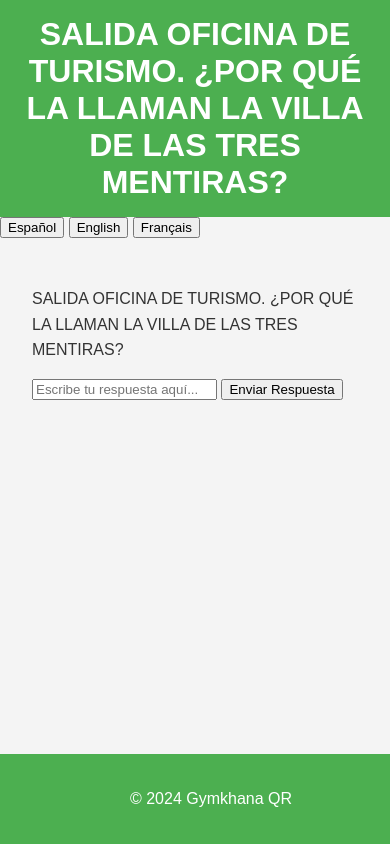
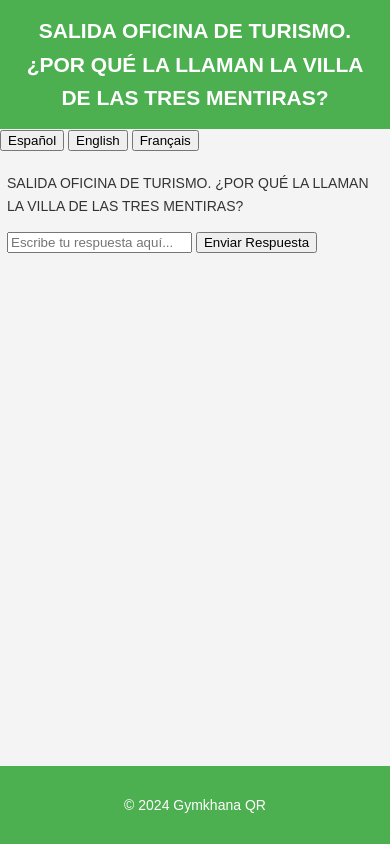
Before and after one commit to Mrbid67/GymkhanaQR, a plain HTML site: page prueba1.html in a window 390 px wide. Drawn offline with Linux system fonts and the light colour scheme.

```diff
--- a/style.css
+++ b/style.css
@@ -1,59 +1,99 @@
 /* style.css */
+:root {
+    --primary-color: #4CAF50;
+    --secondary-color: #45a049;
+    --text-color: #333;
+    --background-color: #f4f4f4;
+    --font-size-base: 16px;
+  }
+
+  * {
+    box-sizing: border-box;
+  }
+
+  html {
+    font-size: var(--font-size-base);
+  }
+
   body {
     font-family: 'Arial', sans-serif;
-    background-color: #f4f4f4;
-    color: #333;
+    background-color: var(--background-color);
+    color: var(--text-color);
     margin: 0;
     padding: 0;
+    line-height: 1.6;
   }
 
   header {
-    background-color: #4CAF50;
+    background-color: var(--primary-color);
     color: white;
     text-align: center;
     padding: 1rem;
+    position: sticky;
+    top: 0;
+    z-index: 1000;
   }
 
   header h1 {
     margin: 0;
-    font-size: 2rem;
+    font-size: 1.5rem;
   }
 
   main {
-    padding: 2rem;
-    max-width: 800px;
+    padding: 1rem;
+    max-width: 100%;
     margin: 0 auto;
   }
 
   h2 {
-    color: #4CAF50;
+    color: var(--primary-color);
     margin-top: 0;
+    font-size: 1.3rem;
   }
 
   p {
-    line-height: 1.6;
+    font-size: 1rem;
   }
 
   .button {
     display: inline-block;
-    background-color: #4CAF50;
+    background-color: var(--primary-color);
     color: white;
-    padding: 0.5rem 1rem;
+    padding: 0.7rem 1.2rem;
     text-decoration: none;
-    border-radius: 5px;
+    border-radius: 25px;
     margin-top: 1rem;
+    transition: background-color 0.3s ease;
+    font-weight: bold;
+    text-align: center;
   }
 
-.button:hover {
-    background-color: #45a049;
+  .button:hover, .button:focus {
+    background-color: var(--secondary-color);
   }
 
   .footer {
     text-align: center;
     padding: 1rem;
-    background-color: #4CAF50;
+    background-color: var(--primary-color);
     color: white;
     position: fixed;
     bottom: 0;
     width: 100%;
+    font-size: 0.9rem;
   }
+
+  @media (max-width: 600px) {
+    html {
+      font-size: 14px;
+    }
+
+    main {
+      padding: 0.5rem;
+    }
+
+    .button {
+      display: block;
+      width: 100%;
+    }
+  }
```
Lines whose indentation alone changed are shown as unchanged.
